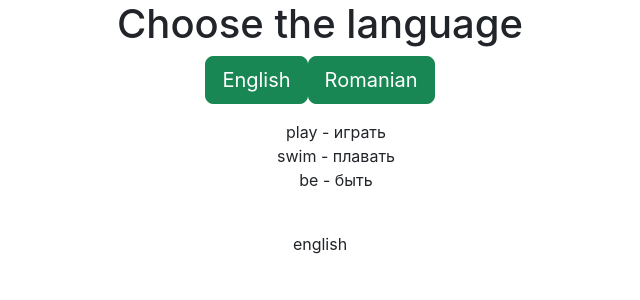
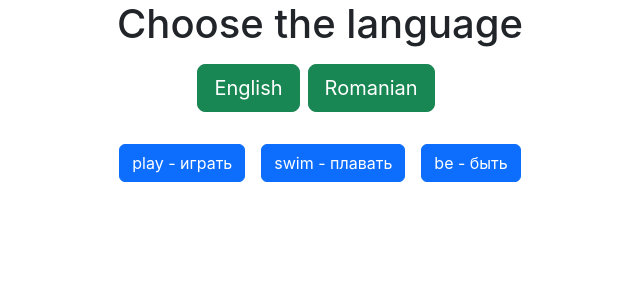
Before and after one commit to AnyaK08/my_react, a React (Create React App) app in the folder verbs_react/: page / in a window 1280 px wide. Both pictures are taken after a click on the button "English". Shown: the top 300 px of the page, without its empty margins (320-960 px from the left). Built offline with nearby package versions, Linux system fonts and the light colour scheme.

Commit message:
+getting data form child component

```diff
--- a/verbs_react/src/App.js
+++ b/verbs_react/src/App.js
@@ -44,7 +44,7 @@ function App() {
         id={RO}
         onClick={() => chooseLng(RO)}
         type="button"
-        className="btn btn-success btn-lg js-lng"
+        className="btn btn-success btn-lg js-lng m-2"
       >
         Romanian
       </button>
--- a/verbs_react/src/components/all-lng-verbs/AllLngVerbs.js
+++ b/verbs_react/src/components/all-lng-verbs/AllLngVerbs.js
@@ -2,16 +2,24 @@ import "./AllLngVerbs.css";
 
 export default function AllLngVerbs(props) {
   const verbs = props.verbs;
+  const selectVerb = props.selectVerb;
   if (typeof verbs !== "undefined" && verbs.length) {
     return (
       <div id="all_verbs">
         {(() => console.log(verbs))()}
- {/*@TODO link to separate verb */}
-        <ul className="all_verbs-list">
+        {/*@TODO link to separate verb */}
+        <div className="all_verbs-list">
           {verbs.map((item, index) => (
-            <li key={index}>{item.verb}</li>
+            <button
+              key={index}
+              type="button"
+              onClick={() => selectVerb(item.verb)}
+              className="btn btn-primary m-2"
+            >
+              {item.verb}
+            </button>
           ))}
-        </ul>
+        </div>
       </div>
     );
   } else {
--- a/verbs_react/src/components/verbs/Verbs.js
+++ b/verbs_react/src/components/verbs/Verbs.js
@@ -3,9 +3,13 @@ import engData from "../../data/en";
 import roData from "../../data/ro";
 import { EN, RO } from "../../App";
 import AllLngVerbs from "../all-lng-verbs/AllLngVerbs";
+import { useState } from "react";
 
 function Verbs(props) {
   let lngData = [];
+  const [searchVerb, setSearchVerb] = useState("");
+
+
   if (props.lng === EN) {
     // console.log(engData);
     lngData = engData;
@@ -23,12 +27,16 @@ function Verbs(props) {
 
   return (
     <div id="verbs" className="mt-3">
-      <AllLngVerbs verbs={lngData?.verbs} />
+      <AllLngVerbs verbs={lngData?.verbs} selectVerb={setSearchVerb} />
       <br />
-      {props.lng}
+
+      {lngData?.verbs?.find((v) => v.verb === searchVerb)?.verb}
+      {/* @TODO create new component for verb detail  */}
       {
+
         //    (() => console.log("from jsx"))()
-        (() => console.log(lngData))()
+        (() =>
+          console.log(lngData?.verbs?.find((v) => v.verb === searchVerb)))()
       }
     </div>
   );
```
